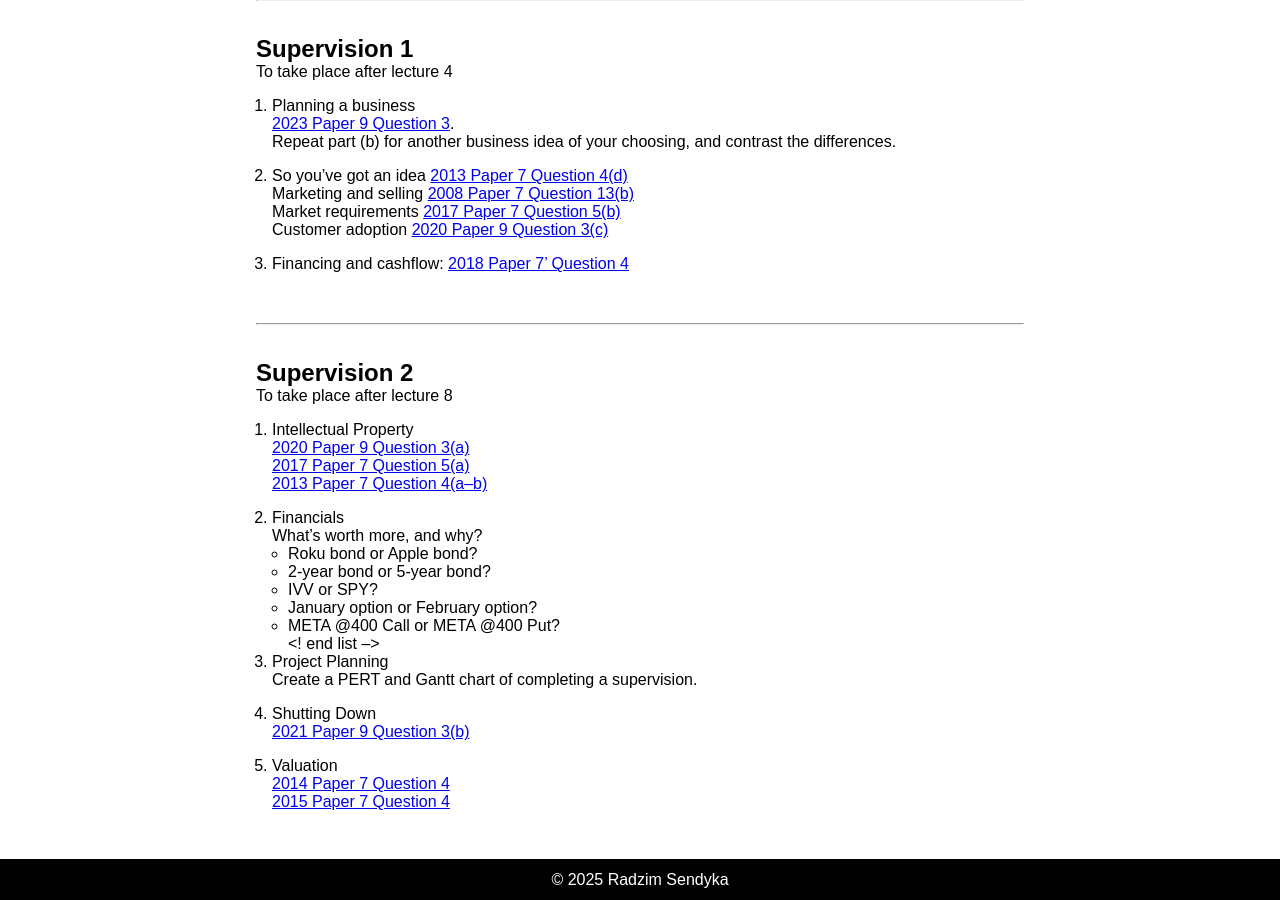
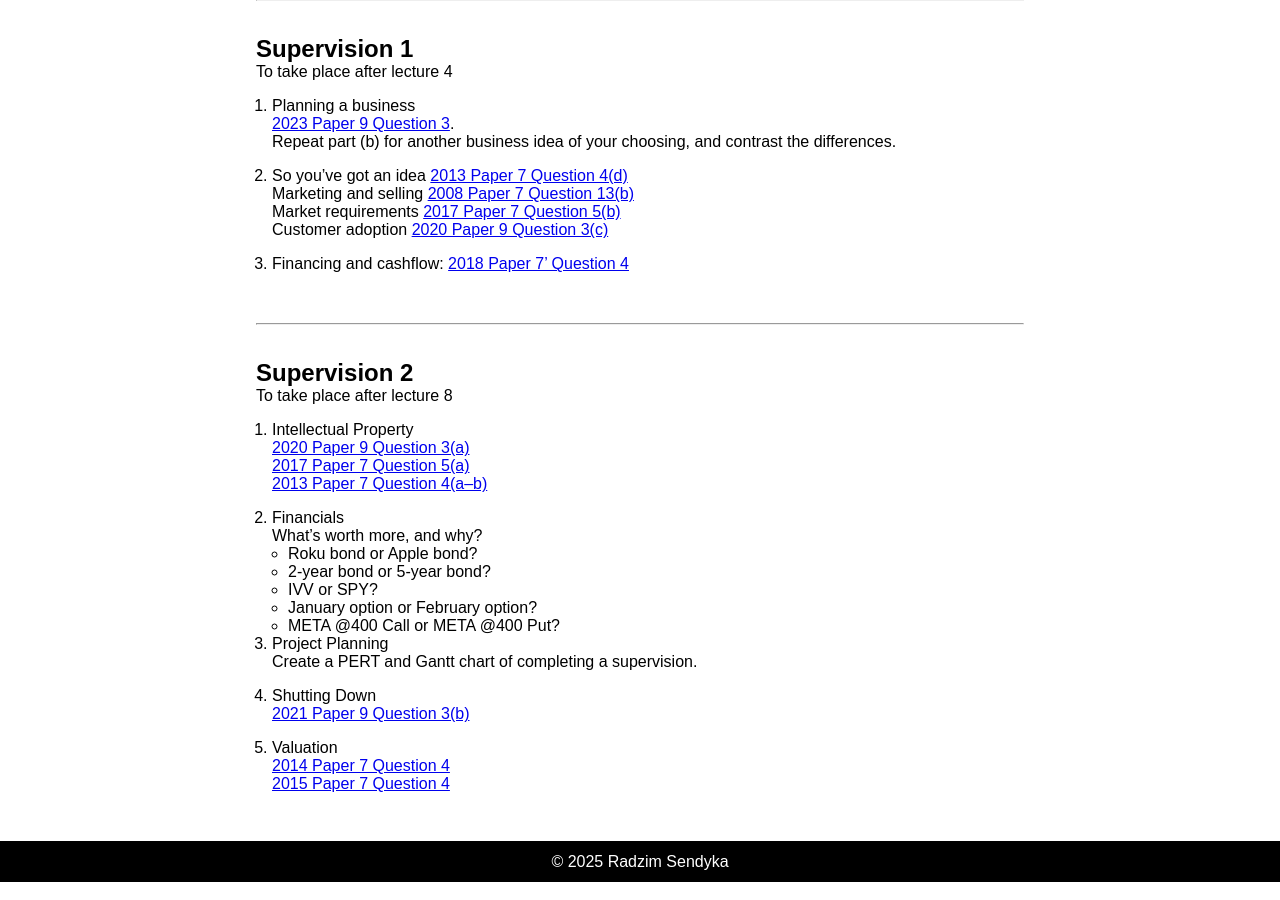
Before and after one commit to Radzim/radzim.github.io, a Jekyll site: the page built from teaching/business-studies.md, in a window 1280 px wide and 900 px high, scrolled down 714 px. Built offline with Jekyll 4.4.1, drawn with Linux system fonts in a browser that asks for light colours.

Commit message:
Update business-studies.md

```diff
--- a/teaching/business-studies.md
+++ b/teaching/business-studies.md
@@ -67,7 +67,7 @@ What’s worth more, and why?
 - IVV or SPY?
 - January option or February option?
 - META @400 Call or META @400 Put?
-<! end list -->
+
 
 3. Project Planning
 Create a PERT and Gantt chart of completing a supervision.
```
